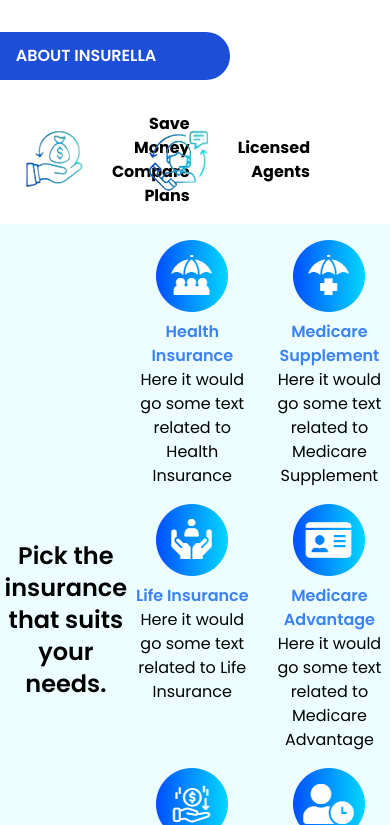
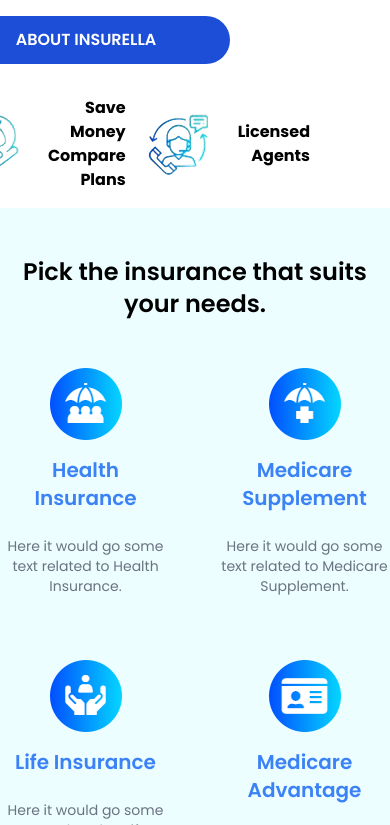
Before and after one commit to SaibotLi/Landing-Page-Insurezella, a React (Vite) app in the folder Challenge_A/: page / in a window 390 px wide. Shown: the part 1974-2799 px from the top of the page. Built offline with nearby package versions, Linux system fonts and the light colour scheme.

Commit message:
PickInsurance style for mobile and web

```diff
--- a/Challenge_A/src/components/PickInsuranceIcons.jsx
+++ b/Challenge_A/src/components/PickInsuranceIcons.jsx
@@ -2,12 +2,16 @@
 
 const PickInsuranceIcons = () => {
   return (
-    <div className="grid grid-cols-2 gap-4 mt-4">
+    <div className="lg:grid-cols-3 grid grid-cols-2  gap-12 mt-8">
       {insuranceIcons.map((icon, index) => (
         <div key={index} className="text-center">
-          <img src={icon.src} alt={icon.alt} className="mx-auto" />
-          <h2 className="font-semibold text-blue-500 mt-2">{icon.alt}</h2>
-          <p>Here it would go some text related to {icon.alt}</p>
+          <img src={icon.src} alt={icon.alt} className="my-4 mx-auto" />
+          <h2 className="my-6 lg:my-4 font-semibold text-blue-500 mt-2 text-xl">
+            {icon.alt}
+          </h2>
+          <p className="text-sm text-gray-500">
+            Here it would go some text related to {icon.alt}.
+          </p>
         </div>
       ))}
     </div>
--- a/Challenge_A/src/sections/AboutUs.jsx
+++ b/Challenge_A/src/sections/AboutUs.jsx
@@ -2,7 +2,7 @@
 
 const AboutUs = () => {
   return (
-    <section id="about" className="bg-white mx-40 my-4">
+    <section id="about" className="bg-white mx-40">
       {/* Flex container for the image and text */}
       <div className="flex flex-col lg:flex-row items-start lg:items-center justify-between">
         {/* Image container */}
@@ -26,13 +26,11 @@
             ABOUT INSURELLA
           </button>
           <div className="flex justify-end space-x-8">
-            <div className="flex items-center">
+            <div className="flex items-center justify-center space-x-4">
               <img src={iconAbout1} alt="icon1" />
               <p className="font-bold ml-4 text-right">
                 Save Money <br /> Compare Plans
               </p>
-            </div>
-            <div className="flex items-center">
               <img src={iconAbout2} alt="icon2" />
               <p className="font-bold ml-4 text-right">
                 Licensed <br /> Agents
--- a/Challenge_A/src/sections/PickInsurance.jsx
+++ b/Challenge_A/src/sections/PickInsurance.jsx
@@ -2,7 +2,7 @@
 
 const PickInsurance = () => {
   return (
-    <section className="bg-cyan-50 flex justify-center items-center mt-4">
+    <section className="bg-cyan-50 flex-col justify-center items-center my-4 py-12">
       <h1 className="font-semibold text-center text-2xl">
         Pick the insurance that suits your needs.
       </h1>
```
